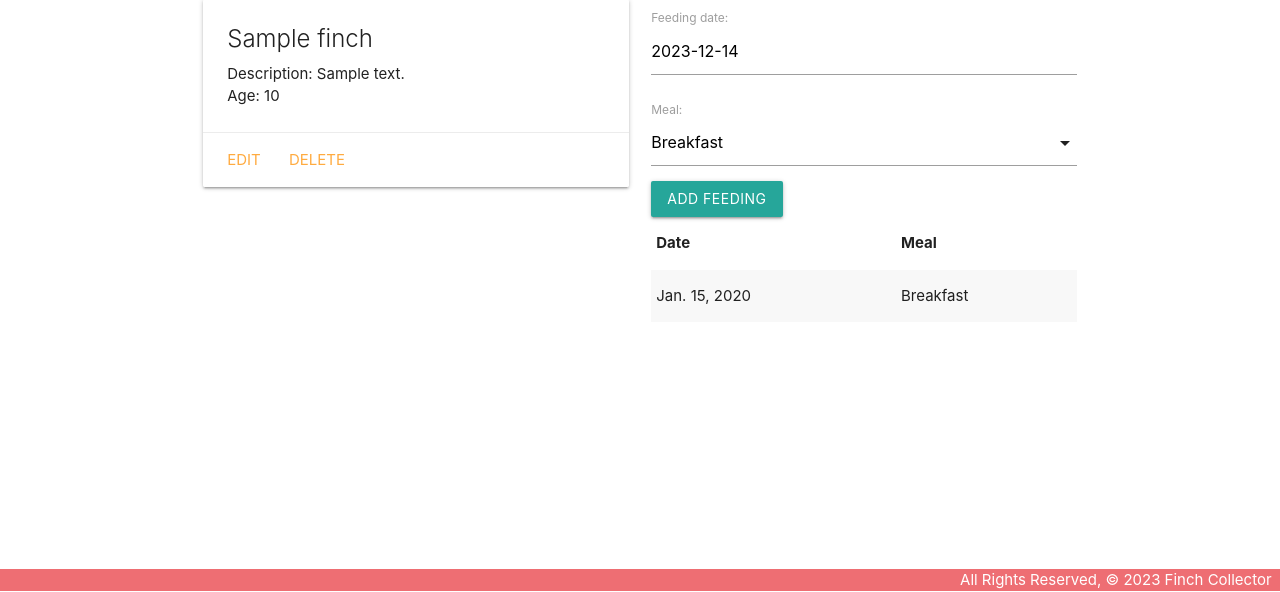
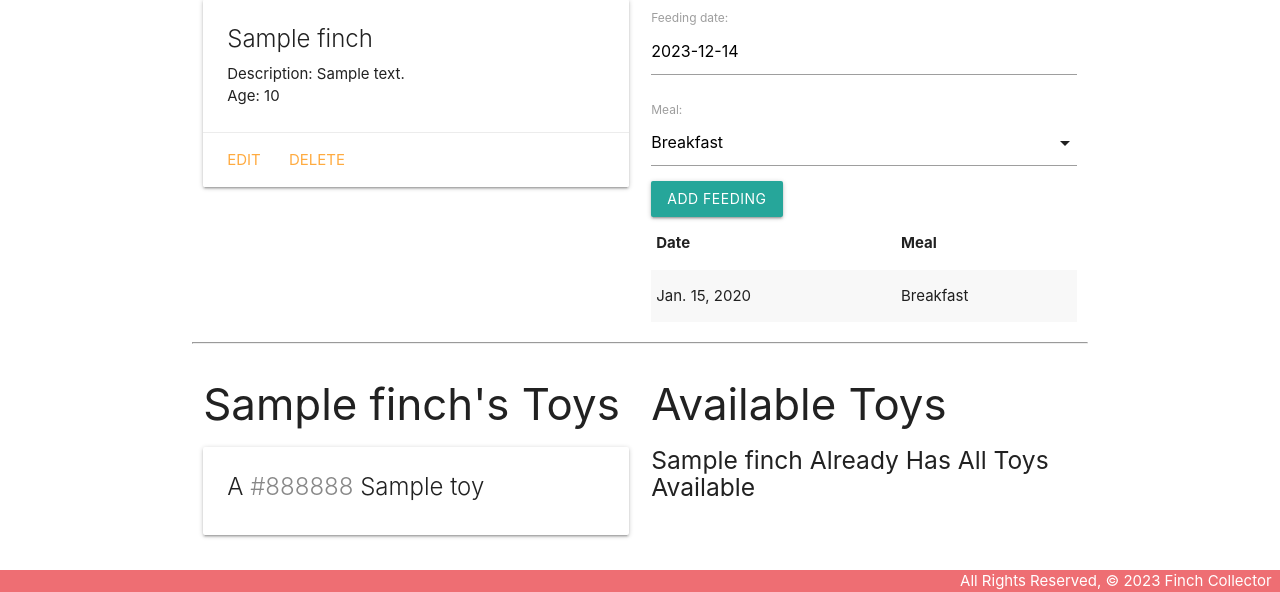
Before and after one commit to phillaung/finch-collector, a Django app: page /finches/1 in a window 1280 px wide. Shown: the part 209-801 px from the top of the page. Run offline with Django 4.2, Linux system fonts and the light colour scheme; tables that the repository leaves empty hold one stand-in row (values such as "Sample post").

Commit message:
toys model created and adding toys to finches

```diff
--- a/finchcollector/settings.py
+++ b/finchcollector/settings.py
@@ -11,6 +11,10 @@ https://docs.djangoproject.com/en/4.2/ref/settings/
 """
 
 from pathlib import Path
+import environ
+
+environ.Env()
+environ.Env().read_env()
 
 # Build paths inside the project like this: BASE_DIR / 'subdir'.
 BASE_DIR = Path(__file__).resolve().parent.parent
--- a/main_app/admin.py
+++ b/main_app/admin.py
@@ -1,5 +1,6 @@
 from django.contrib import admin
-from .models import Finch, Feeding
+from .models import Finch, Feeding, Toy
 # Register your models here.
 admin.site.register(Finch)
 admin.site.register(Feeding)
+admin.site.register(Toy)
--- a/main_app/models.py
+++ b/main_app/models.py
@@ -1,11 +1,16 @@
 from django.db import models
 from django.urls import reverse
+
+class Toy(models.Model):
+    name = models.CharField(max_length=100)
+    color = models.CharField(max_length=100)
 
 # Create your models here.
 class Finch(models.Model):
     name = models.CharField(max_length=100)
     description = models.TextField(max_length=250)
     age = models.IntegerField()
+    toys = models.ManyToManyField(Toy)
 
     def __str__(self):
         return self.name
--- a/main_app/templates/finches/detail.html
+++ b/main_app/templates/finches/detail.html
@@ -46,6 +46,50 @@
     </div>
 </div>
 
+<hr>
+<div class="row">
+    <div class="col s6">
+        <h3>{{ finch.name }}'s Toys</h3>
+        {% if finch.toys.count %}
+            {% for toy in finch.toys.all %}
+            <div class="card">
+                <div class="card-content">
+                    <span class="card-title">
+                        A <span style="color: {{ toy.color }}">{{ toy.color }}</span>
+                        {{ toy.name }}
+                    </span>
+                </div>
+            </div>
+            {% endfor %}
+        {% else %}
+        <h5>No Toys</h5>
+        {% endif %}
+    </div>
+    <div class="col s6">
+        <h3>Available Toys</h3>
+        {% if toys.count %}
+            {% for toy in toys.all %}
+            <div class="card">
+                <div class="card-content">
+                    <span class="card-title">
+                        A <span style="color: {{ toy.color }}">{{ toy.color }}</span>
+                        {{ toy.name }}
+                    </span>
+                </div>
+                <div class="card-action">
+                    <form action="{% url 'assoc_toy' finch.id toy.id %}" method="POST">
+                        {% csrf_token %}
+                        <button type="submit" class="btn">Add</button>
+                    </form>
+                </div>
+            </div>
+            {% endfor %}
+        {% else %}
+        <h5>{{ finch.name }} Already Has All Toys Available</h5>
+        {% endif %}
+    </div>
+</div>
+
 <script>
     const dateEl = document.getElementById('id_date')
     M.Datepicker.init(dateEl, {
--- a/main_app/urls.py
+++ b/main_app/urls.py
@@ -10,4 +10,5 @@ urlpatterns = [
     path('finches/<int:pk>/update', views.FinchUpdate.as_view(), name='finch_update'),
     path('finches/<int:pk>/delete', views.FinchDelete.as_view(), name='finch_delete'),
     path('finches/<int:finch_id>/add_feeding/', views.add_feeding, name='add_feeding'),
+    path('finches/<int:finch_id>/assoc_toy/<int:toy_id>/', views.assoc_toy, name='assoc_toy'),
 ]
--- a/main_app/views.py
+++ b/main_app/views.py
@@ -1,5 +1,5 @@
 from django.shortcuts import render, redirect
-from .models import Finch
+from .models import Finch, Toy
 from .forms import FeedingForm
 from django.views.generic.edit import CreateView, UpdateView, DeleteView
 
@@ -19,10 +19,13 @@ def finches_index(request):
 
 def finches_detail(request, finch_id):
   finch = Finch.objects.get(id=finch_id)
+  id_list = finch.toys.all().values_list('id')
+  toys_finch_doesnt_have = Toy.objects.exclude(id__in=id_list)
   feeding_form = FeedingForm()
   return render(request, 'finches/detail.html', {
     'finch': finch,
-    'feeding_form': feeding_form
+    'feeding_form': feeding_form,
+    'toys': toys_finch_doesnt_have
   })
 
 def add_feeding(request, finch_id):
@@ -33,9 +36,13 @@ def add_feeding(request, finch_id):
         new_feeding.save()
     return redirect('detail', finch_id=finch_id)
 
+def assoc_toy(request, finch_id, toy_id):
+  Finch.objects.get(id=finch_id).toys.add(toy_id)
+  return redirect('detail', finch_id=finch_id)
+
 class FinchCreate(CreateView):
   model = Finch
-  fields = '__all__'
+  fields = ['name', 'description', 'age']
   success_url = '/finches'
 
 class FinchUpdate(UpdateView):
```
Also changed, not shown: main_app/migrations/0004_toy_alter_feeding_options_finch_toys.py (added), 1 other file.
